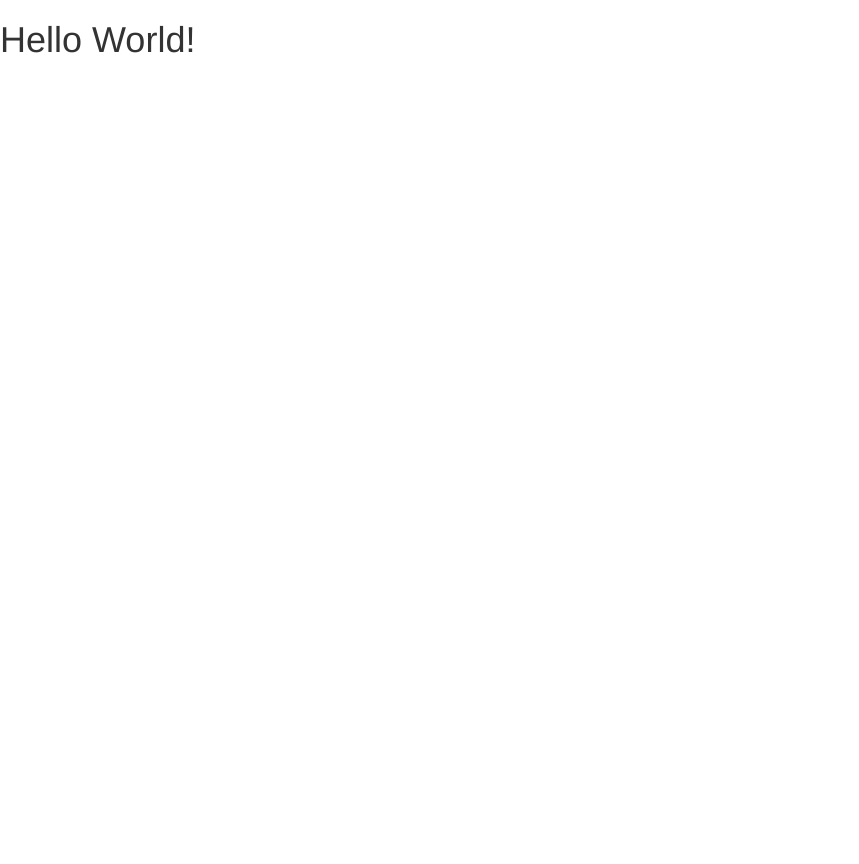
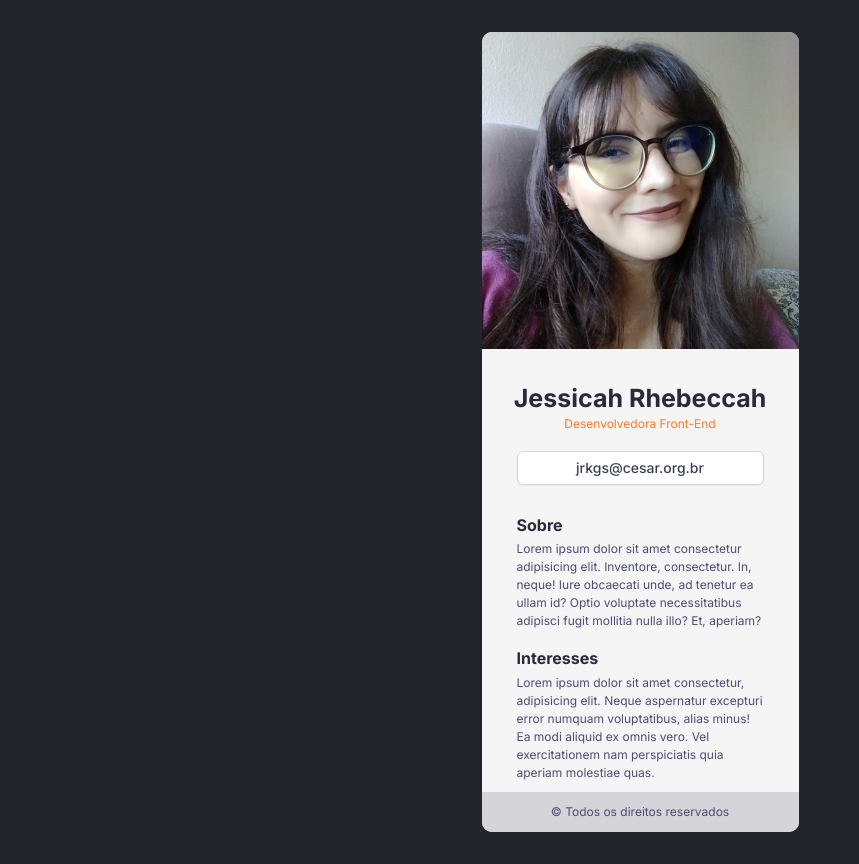
Before and after one commit to jessrheb/business-card-exercise, an Angular app: page / in a window 1280 px wide. Shown: the whole page, without its empty margins (0-859 px from the left). Before the commit the page ends 800 px from the top, so only its background shows below. Built offline with nearby package versions, Linux system fonts and the light colour scheme.

Commit message:
Completed first draft

```diff
--- a/index.html
+++ /dev/null
@@ -1,39 +0,0 @@
-<!DOCTYPE html>
-<html lang="pt-br">
-
-<head>
-    <meta charset="UTF-8">
-    <meta name="viewport" content="width=device-width, initial-scale=1.0">
-    <title>Desafio Cartão de Visita</title>
-
-    <link rel="stylesheet" type="text/css"
-        href="https://cdn.jsdelivr.net/npm/@phosphor-icons/web@2.1.1/src/thin/style.css" />
-    <link rel="preconnect" href="https://fonts.googleapis.com">
-    <link rel="preconnect" href="https://fonts.gstatic.com" crossorigin>
-    <link href="https://fonts.googleapis.com/css2?family=Roboto:ital,wght@0,100..900;1,100..900&display=swap"
-        rel="stylesheet">
-    <link rel="stylesheet" href="style.css">
-</head>
-
-<body>
-    <div class="container">
-        <div class="id">
-            <img src="/avatar.jpg" alt="Avatar" class="src">
-            <hgroup>
-                <h1>Jessicah Rhebeccah</h1>
-                <p>Assistente Técnica</p>
-            </hgroup>
-        </div>
-        <div class="details">
-            <ul>
-                <li><i class="ph-thin ph-whatsapp-logo"></i> (81) 99999-1111</li>
-                <li><i class="ph-thin ph-envelope-simple"></i> jrkgs@cesar.org.br</li>
-                <li><i class="ph-thin ph-map-pin"></i> Rua Bione, 220
-                    <br>Bairro do Recife
-                </li>
-            </ul>
-        </div>
-    </div>
-</body>
-
-</html>
--- a/src/app/app.component.css
+++ b/src/app/app.component.css
@@ -1,124 +1,78 @@
-.container {
-  width: 336px;
-  height: 192px;
-  background-color: #fff;
-  position: relative;
-  margin: 0 auto;
-  display: flex;
-  flex-direction: row;
-  align-items: center;
+article {
+  background-color: #f5f5f5;
   border-radius: 10px;
+  margin: 32px auto;
+  width: 317px;
 
-  &::before,
-  &::after {
-    content: '';
-    position: absolute;
+  & header {
+    gap: 10px;
+
+    & img {
+      border-radius: 10px 10px 0 0;
       width: 100%;
-    height: 20px;
-    background-color: #1c2f56;
     }
 
-  &::before {
-    top: 0;
-    border-radius: 10px 10px 0 0;
+    & button.email {
+      width: calc(100% - 70px);
+      height: 34px;
+      background-color: #fff;
+      color: #374151;
+      border: 1px solid #d1d5db;
+      box-shadow: 0px 1px 2px 0px #0000000d;
+      border-radius: 6px;
+      font-weight: 500;
+      font-size: 14px;
+      line-height: 16px;
     }
 
-  &::after {
-    bottom: 0;
-    border-radius: 0px 0px 10px 10px;
+    & h1 {
+      color: #2b283a;
+      font-size: 25px;
+      font-weight: 700;
+      margin: 26px 0 4px 0;
+    }
+    & p {
+      color: #f47d27;
+      font-size: 12px;
     }
   }
-
-.id {
-  width: 100%;
+  & header,
+  & header hgroup.heading {
     display: flex;
     flex-direction: column;
-  position: relative;
-  padding-bottom: 12px;
+    place-content: center;
+    place-items: center;
 
-  & img.src {
-    width: 64px;
-    height: 64px;
-    border-radius: 120px;
-    background-color: aqua;
-    margin: 0 auto;
-  }
-
-  & hgroup {
-    font-family: 'Roboto', sans-serif;
-    text-align: center;
-
-    & h1 {
-      font-size: 14px;
-      margin-block-end: 0;
-    }
-
-    & p {
-      font-size: 8px;
-      font-weight: 500;
-      margin-block: 0;
+    & hgroup.heading {
+      line-height: 100%;
     }
   }
+  & main {
+    padding: 0 35px;
 
-  &::after {
-    content: '';
-    position: absolute;
-    width: 128px;
-    height: 2px;
-    background-color: #26c2c2;
-    bottom: 0;
-    left: 20px;
+    & hgroup:first-child {
+      margin-top: 32px;
+    }
+    & h2 {
+      color: #2b283a;
+      font-size: 16px;
+      font-weight: 700;
+      margin-bottom: 6px;
+    }
+    & p {
+      color: #4a4e74;
+      font-size: 12px;
+      line-height: 150%;
     }
   }
-
-.details {
-  background-color: #1c2f56;
-  position: relative;
-  border-radius: 10px;
-  width: 100%;
-  height: 110px;
+  & footer {
+    background-color: #d5d4d8;
+    border-radius: 0 0 10px 10px;
+    color: #4a4e74;
     display: flex;
-  align-items: center;
-  justify-content: center;
-
-  &::before,
-  &::after {
-    content: '';
-    position: absolute;
-    width: 100%;
-    height: 12px;
-    background-color: #26c2c2;
-  }
-
-  &::before {
-    top: 0;
-    border-radius: 10px 10px 0 0;
-  }
-
-  &::after {
-    bottom: 0;
-    border-radius: 0px 0px 10px 10px;
-  }
-
-  & ul {
-    list-style: none;
-    padding: 0;
-
-    & li {
-      font-family: 'Roboto', sans-serif;
-      font-size: 8px;
-      color: #fff;
-      font-weight: 400;
-      padding-bottom: 6px;
-
-      &:last-child {
-        display: flex;
-      }
-
-      & .ph-thin {
-        font-size: 10px;
-        padding-right: 4px;
+    font-size: 12px;
+    height: 40px;
+    place-content: center;
+    place-items: center;
   }
 }
-  }
-}
--- a/src/app/app.component.html
+++ b/src/app/app.component.html
@@ -1 +1,31 @@
-<h1>Hello World!</h1>
+<article>
+    <header>
+        <img src="../assets/avatar.jpg" alt="Avatar">
+        <hgroup class="heading">
+            <h1>Jessicah Rhebeccah</h1>
+            <p>Desenvolvedora Front-End</p>
+        </hgroup>
+        <button class="email">jrkgs&#64;cesar.org.br</button>
+    </header>
+    <main>
+        <hgroup>
+            <h2>
+                Sobre
+            </h2>
+            <p>Lorem ipsum dolor sit amet consectetur adipisicing elit. Inventore, consectetur. In, neque! Iure
+                obcaecati
+                unde, ad tenetur ea ullam id? Optio voluptate necessitatibus adipisci fugit mollitia nulla illo? Et,
+                aperiam?</p>
+        </hgroup>
+        <hgroup>
+            <h2>
+                Interesses
+            </h2>
+            <p>Lorem ipsum dolor sit amet consectetur, adipisicing elit. Neque aspernatur excepturi error numquam
+                voluptatibus, alias minus! Ea modi aliquid ex omnis vero. Vel exercitationem nam perspiciatis quia
+                aperiam
+                molestiae quas.</p>
+        </hgroup>
+    </main>
+    <footer>© Todos os direitos reservados</footer>
+</article>
--- a/src/index.html
+++ b/src/index.html
@@ -1,13 +1,16 @@
 <!doctype html>
-<html lang="en">
+<html lang="pt-br">
+
 <head>
   <meta charset="utf-8">
-  <title>ProjectTemplate</title>
+  <title>Business Card Exercise (Angular)</title>
   <base href="/">
   <meta name="viewport" content="width=device-width, initial-scale=1">
   <link rel="icon" type="image/x-icon" href="favicon.ico">
 </head>
+
 <body>
   <app-root></app-root>
 </body>
+
 </html>
--- a/src/styles.css
+++ b/src/styles.css
@@ -1 +1,6 @@
-/* You can add global styles to this file, and also import other style files */
+@import url('https://fonts.googleapis.com/css2?family=Inter:ital,opsz,wght@0,14..32,100..900;1,14..32,100..900&display=swap');
+
+body {
+  background-color: #23252c;
+  font-family: 'Inter', sans-serif;
+}
```
Also changed, not shown: style.css (deleted, +0 -124 lines), src/assets/avatar.jpg (renamed from avatar.jpg). Lines whose indentation alone changed are shown as unchanged.
